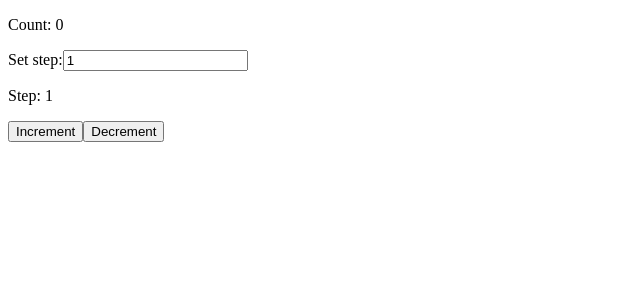
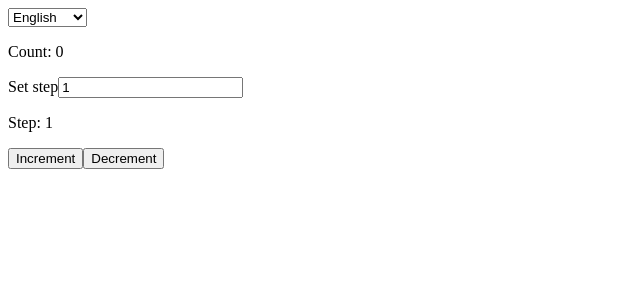
Before and after one commit to Vantuzs/redux-toolkit, a React (Create React App) app: page / in a window 1280 px wide. Shown: the top 300 px of the page, without its empty margins (0-640 px from the left). Built offline with nearby package versions, Linux system fonts and the light colour scheme.

Commit message:
Add language switch

```diff
--- a/src/Components/Counter/Counter.js
+++ b/src/Components/Counter/Counter.js
@@ -1,43 +1,89 @@
 import React from 'react';
 import { increment,decrement,setStep } from '../../store/slices/counterSlice';
 import { connect } from 'react-redux';
+import { setLang } from '../../store/slices/langSlice';
+import CONSTANTS from '../../constants';
+const { LANGUAGE: {EN_US,UA_UA,PL_PL,DE_DE} } = CONSTANTS;
+
+const tranclations = new Map([
+    [
+        EN_US,
+        {
+            countText: 'Count',
+            stepText: 'Step',
+            incrementText: 'Increment',
+            decrementText: 'Decrement',
+            setStepText: 'Set step'
+        }
+    ],[
+        UA_UA,
+        {
+            countText: 'Значення лiчильнику',
+            stepText: 'Крок',
+            incrementText: 'Збiльшити значення',
+            decrementText: 'Зменшити значення',
+            setStepText: 'Зменити крок'
+        }
+    ],[
+        PL_PL,
+        {
+            countText: 'znaczenie licznika',
+            stepText: 'Krok',
+            incrementText: 'zwiekszac',
+            decrementText: 'zmniejszac',
+            setStepText: 'ustawic krok'
+        }
+    ],[
+        DE_DE,
+        {
+            countText: 'Zählerwert',
+            stepText: 'SchriWert erhöhen',
+            incrementText: 'Wert erhöhen',
+            decrementText: 'Wert verringern',
+            setStepText: 'Schritt ändern'
+        }
+    ]
+])
 
 const Counter = (props) => {
     console.log(props);
-    const {count,step,increment,decrement,setStep} = props
+    const {language,counter : {count,step},increment,decrement,setStep,setLang} = props;
+
+    const {countText,stepText,incrementText,decrementText,setStepText} = tranclations.get(language)
+
     return (
         <div>
-            <p>Count: {count}</p>
+            <select value={language} onChange={({target: {value}})=> setLang(value)}>
+                <option value={EN_US}>English</option>
+                <option value={UA_UA}>Ukrainian</option>
+                <option value={PL_PL}>Polish</option>
+                <option value={DE_DE}>Deutch</option>
+            </select>
+
+            <p>{countText}: {count}</p>
             <label>
-                Set step:
+                {setStepText}
                 <input type='number' value={step} onChange={({target: {value}})=> setStep(value)}/>
             </label>
-            <p>Step: {step}</p>
-            <button onClick={() => increment()}>Increment</button>
-            <button onClick={() => decrement()}>Decrement</button>
+            <p>{stepText}: {step}</p>
+            <button onClick={() => increment()}>{incrementText}</button>
+            <button onClick={() => decrement()}>{decrementText}</button>
         </div>
     );
 }
 
 function mapStateToProps(state){
     return {
-        count: state.counter.count,
-        step: state.counter.step
+        counter: state.counter,
+        language: state.lang
     }
 }
-
-// function mapDispatchToProps(dispatch) {
-//     return {
-//         increment: ()=> dispatch(increment()),
-//         decrement: ()=> dispatch(decrement()),
-//         setStep: ({target: {value}})=> dispatch(setStep(value))
-//     }
-// }
 
 const mapDispatchToProps = {
     increment,
     decrement,
-    setStep
+    setStep,
+    setLang
 }
 
 export default connect(mapStateToProps,mapDispatchToProps)(Counter);
```
